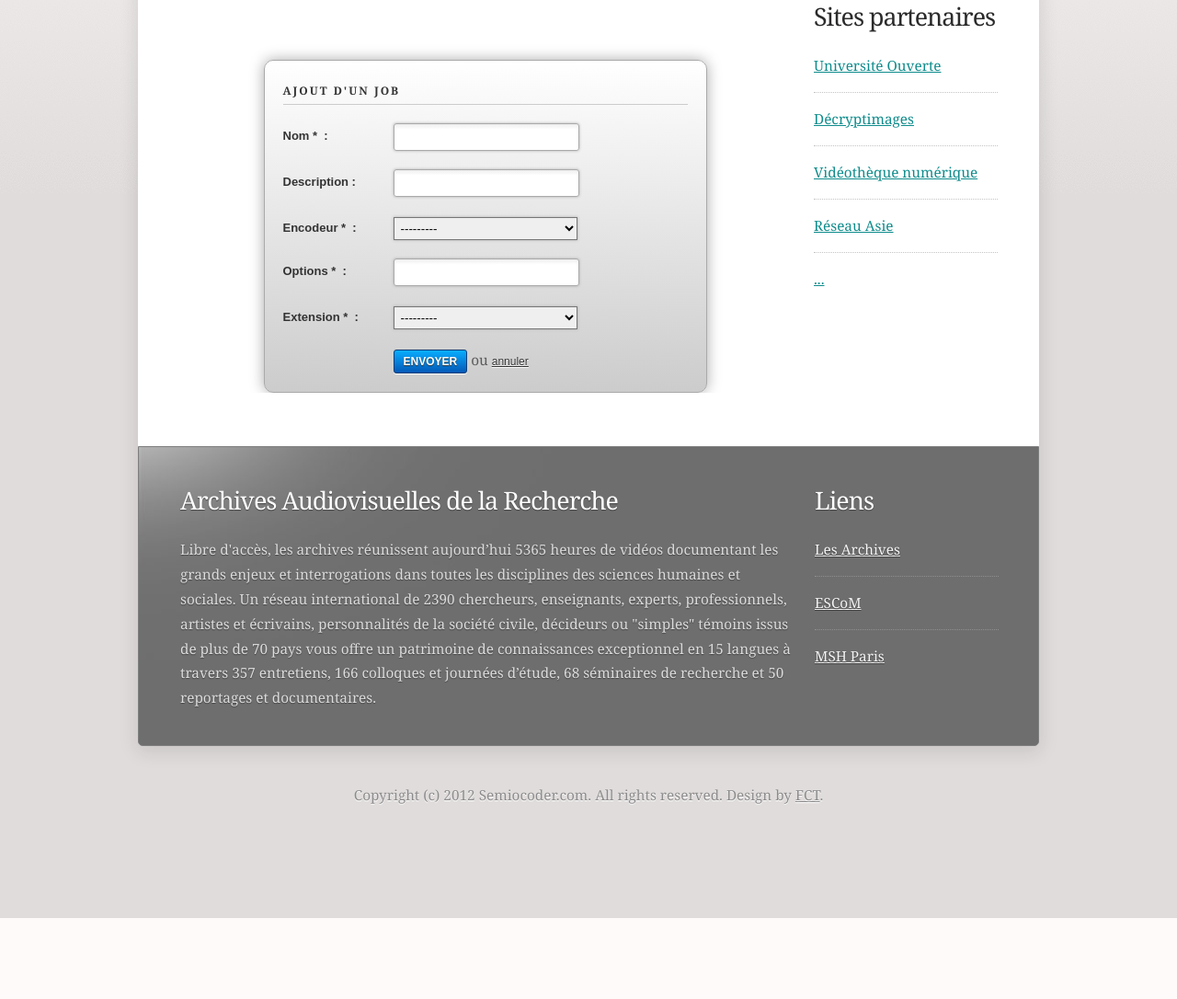
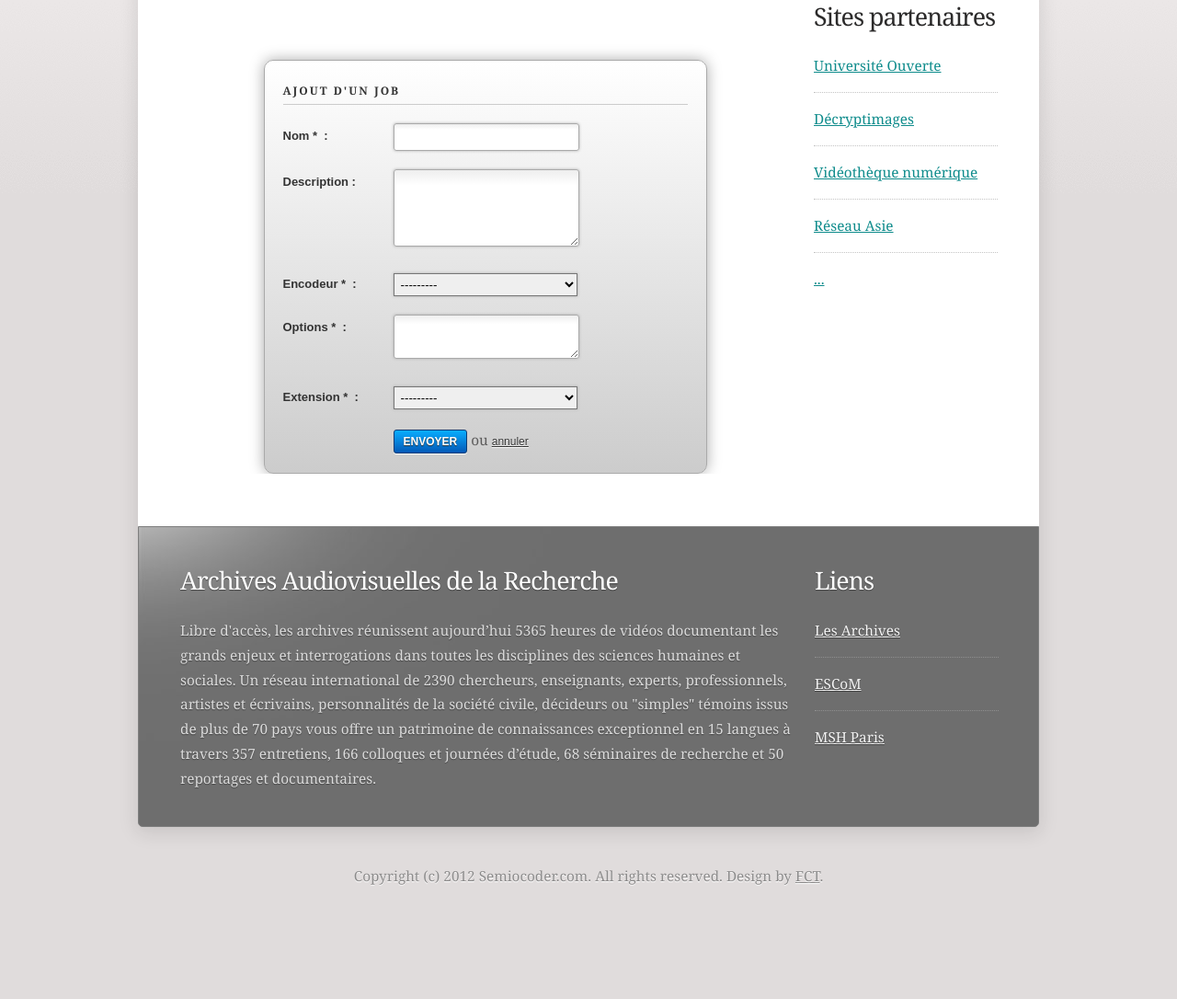
Before and after one commit to samidarko/semiocoder, a Django app: page /job/add in a window 1280 px wide. Shown: the part 381-1467 px from the top of the page at 92% size. Before the commit the page ends 1379 px from the top, so only its background shows below. Run offline with Django 3.2, Linux system fonts and the light colour scheme; the visitor is signed in with stand-in values (Sample User, id 1); data that the repository does not hold is empty; parts of the project's set-up code (start-up, migrations or seed data) failed here and were passed over.

Commit message:
modifié des champs "input" en "textarea" pour les options et les description

```diff
--- a/semiocoder/semiocoder/encoder/forms.py
+++ b/semiocoder/semiocoder/encoder/forms.py
@@ -9,6 +9,7 @@
 """
 import re
 from django import forms
+from django.forms.widgets import Textarea
 from datetime import datetime, timedelta
 from semiocoder.encoder.models import Joblist, Job, Task, Encoder, Extension
 
@@ -21,8 +22,9 @@ class JobForm(forms.ModelForm):
     """
 
     name = forms.CharField(label='Nom * ')
-    encoder = forms.ModelChoiceField(Encoder.objects.all(), label='Encodeur * ') #, empty_label="------")
-    options = forms.CharField(label='Options * ')
+    description = forms.CharField(widget=Textarea(attrs={'rows': 4}))
+    encoder = forms.ModelChoiceField(Encoder.objects.all(), label='Encodeur * ',) #, empty_label="------")
+    options = forms.CharField(label='Options * ', widget=Textarea(attrs={'rows': 2}))
     extension = forms.ModelChoiceField(Extension.objects.all(), label='Extension * ') #, empty_label="------")
 
     class Meta:
@@ -54,6 +56,7 @@ class JoblistForm(forms.ModelForm):
         super(JoblistForm, self).__init__(*args, **kwargs)
         self.fields['name'] = forms.CharField(label='Nom * ')
         self.fields['job'] = forms.ModelMultipleChoiceField(Job.objects.filter(owner=user), label='Jobs * ') # On filtre le queryset par utilisateur
+        self.fields['description'].widget = Textarea(attrs={'rows': 4})
 
     class Meta:
         model = Joblist
--- a/semiocoder/semiocoder/encoder/views.py
+++ b/semiocoder/semiocoder/encoder/views.py
@@ -31,6 +31,7 @@ from django.http import Http404
 # TODO: ameliorer les champs de recherche des datatable
 # TODO: revoir le nom des fichiers en sortie
 # TODO: control client : verifier la longueur des champs + options exclure le nom du fichier a la fin
+# TODO: dans le formulaire de selection de fichier ajouter une case "select all"
 
 @login_required(login_url=LOGIN_URL)
 def search(request):
--- a/semiocoder/semiocoder/static/css/style.css
+++ b/semiocoder/semiocoder/static/css/style.css
@@ -33,6 +33,11 @@ body {
 body,input {
 	font-family: Georgia, serif;
 }
+
+body,textarea {
+	font-family: Georgia, serif;
+}
+
 
 strong {
 	color: #2C2B2B;
@@ -534,6 +539,7 @@ form p:hover label{
 form p:hover label:after{
 	content:" »";
 }
+textarea,
 input[type=text],
 input[type=password]{
 	background: rgba(255, 255, 255, 0.9);
@@ -547,6 +553,8 @@ input[type=password]{
 	padding:5px;
 	width: 190px;
 }
+
+textarea:focus,
 input[type=text]:focus,
 input[type=password]:focus{
 	border-color:#093c75;
```
